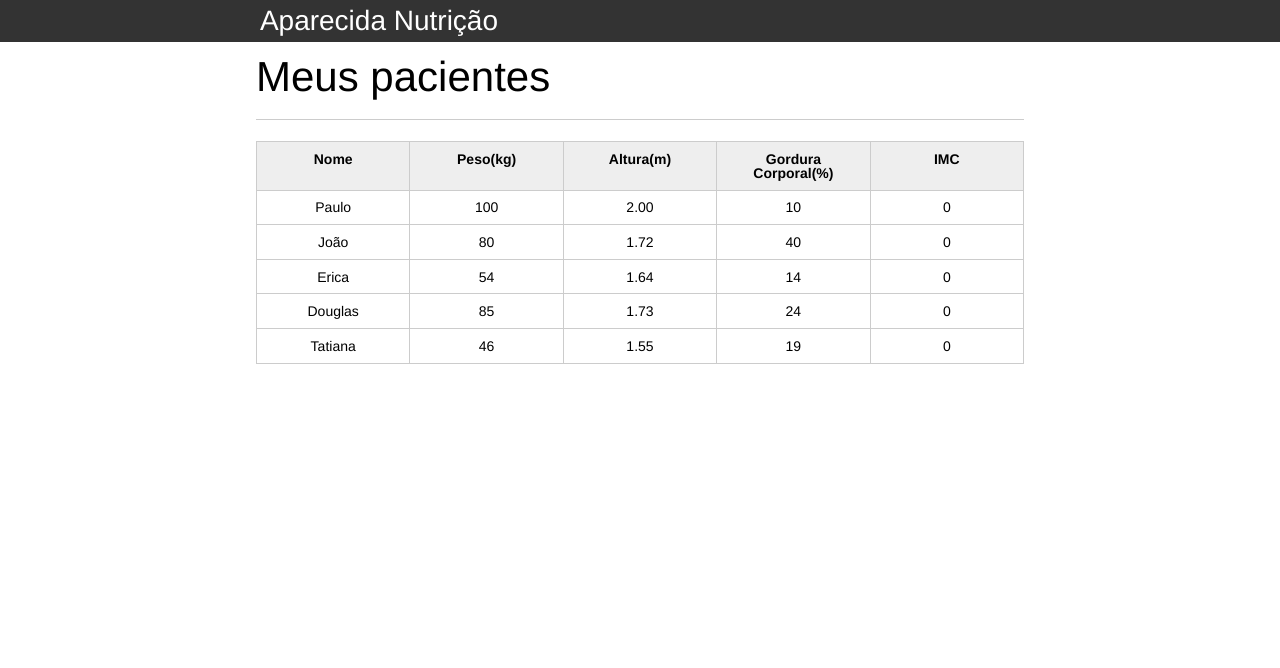
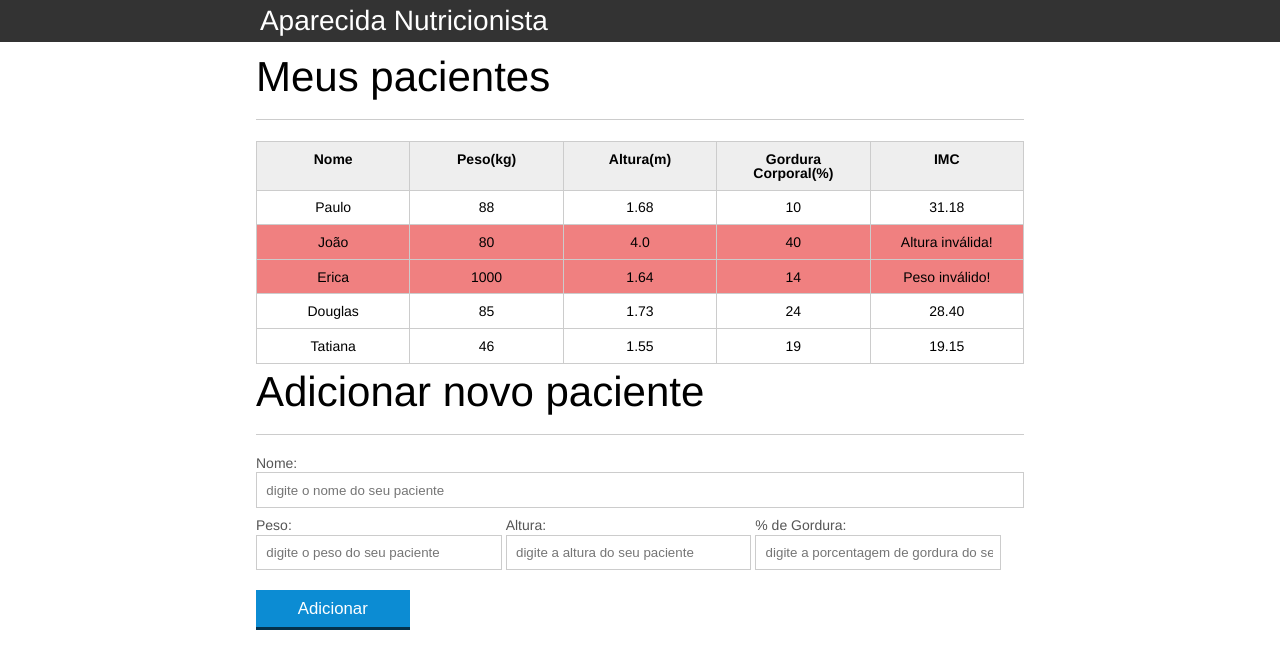
Before and after one commit to dayanelefkum/MeuProjetoJavaScript, a plain HTML site: page introducao-javascript/index.html in a window 1280 px wide. Drawn offline with Linux system fonts and the light colour scheme.

Commit message:
developing form.js
Developing js

```diff
--- a/introducao-javascript/css/index.css
+++ b/introducao-javascript/css/index.css
@@ -132,3 +132,7 @@ button[disabled=disabled], button:disabled {
 .campo-invalido{
 	border: 1px solid red;
 }
+
+.paciente-invalido{
+	background-color: lightcoral;
+}
--- a/introducao-javascript/index.html
+++ b/introducao-javascript/index.html
@@ -12,7 +12,7 @@
 
 		<header>
 			<div class="container">
-				<h1>Aparecida Nutrição</h1>
+				<h1 class="titulo">Aparecida Nutrição</h1>
 			</div>
 		</header>
 		<main>
@@ -29,10 +29,10 @@
 						</tr>
 					</thead>
 					<tbody id="tabela-pacientes">
-						<tr class="paciente" >
+						<tr class="paciente" id="primeiro-paciente">
 							<td class="info-nome">Paulo</td>
-							<td class="info-peso">100</td>
-							<td class="info-altura">2.00</td>
+							<td class="info-peso">88</td>
+							<td class="info-altura">1.68</td>
 							<td class="info-gordura">10</td>
 							<td class="info-imc">0</td>
 						</tr>
@@ -40,14 +40,14 @@
 						<tr class="paciente" >
 							<td class="info-nome">João</td>
 							<td class="info-peso">80</td>
-							<td class="info-altura">1.72</td>
+							<td class="info-altura">4.0</td>
 							<td class="info-gordura">40</td>
 							<td class="info-imc">0</td>
 						</tr>
 
 						<tr class="paciente" >
 							<td class="info-nome">Erica</td>
-							<td class="info-peso">54</td>
+							<td class="info-peso">1000</td>
 							<td class="info-altura">1.64</td>
 							<td class="info-gordura">14</td>
 							<td class="info-imc">0</td>
@@ -72,6 +72,31 @@
 
 			</section>
 		</main>
+		<section class="container">
+    <h2 id="titulo-form">Adicionar novo paciente</h2>
+    <form id="form-adiciona">
+        <div class="">
+            <label for="nome">Nome:</label>
+            <input id="nome" name="nome" type="text" placeholder="digite o nome do seu paciente" class="campo">
+        </div>
+        <div class="grupo">
+            <label for="peso">Peso:</label>
+            <input id="peso" name="peso" type="text" placeholder="digite o peso do seu paciente" class="campo campo-medio">
+        </div>
+        <div class="grupo">
+            <label for="altura">Altura:</label>
+            <input id="altura" name="altura" type="text" placeholder="digite a altura do seu paciente" class="campo campo-medio">
+        </div>
+        <div class="grupo">
+            <label for="gordura">% de Gordura:</label>
+            <input id="gordura" type="text" placeholder="digite a porcentagem de gordura do seu paciente" class="campo campo-medio">
+        </div>
 
+        <button id="adicionar-paciente" class="botao bto-principal">Adicionar</button>
+    </form>
+		</section>
+
+		<script src="js/calcula-imc.js"></script>
+		<script src="js/form.js"></script>
 	</body>
 </html>
--- /dev/null
+++ b/introducao-javascript/js/calcula-imc.js
@@ -0,0 +1,46 @@
+var titulo = document.querySelector(".titulo");
+titulo.textContent = "Aparecida Nutricionista";
+
+var pacientes = document.querySelectorAll(".paciente");
+
+for(var i = 0; i < pacientes.length; i++){
+  var paciente = pacientes[i];
+
+  var tdPeso = paciente.querySelector(".info-peso");
+  var peso = tdPeso.textContent;
+
+  var tdAltura = paciente.querySelector(".info-altura");
+  var altura = tdAltura.textContent;
+
+  var tdImc = paciente.querySelector(".info-imc");
+
+  var pesoEValido = true;
+  var alturaEValida = true;
+
+  if (peso<=0 || peso>=1000){
+      console.log("Peso inválido");
+      pesoEValido = false;
+      tdImc.textContent = "Peso inválido!";
+      paciente.classList.add("paciente-invalido");
+  }
+
+  if (altura<=0 || altura>=3.0){
+      console.log("altura inválido");
+      alturaEValida = false;
+      tdImc.textContent = "Altura inválida!";
+      paciente.classList.add("paciente-invalido");
+  }
+
+  if (pesoEValido && alturaEValida){
+    var imc = calculaImc(peso,altura);
+    tdImc.textContent = imc;
+  }
+}
+
+function  calculaImc(peso,altura){
+  var imc = 0;
+
+  imc = peso / (altura * altura);
+
+  return imc.toFixed(2);
+}
--- /dev/null
+++ b/introducao-javascript/js/form.js
@@ -0,0 +1,54 @@
+var botaoAdicionar = document.querySelector("#adicionar-paciente");
+botaoAdicionar.addEventListener("click", function(event){
+    event.preventDefault();
+
+    var form = document.querySelector("#form-adiciona");
+
+    //pegando o valor digitado
+    var paciente = obtemPacienteDoFormulario(form);
+
+    //cria tr na tabela
+    var pacienteTr = montaTr(paciente);
+
+    //adicionando o paciente na  tabela
+    var tabela = document.querySelector("#tabela-pacientes");
+
+    tabela.appendChild(pacienteTr);
+
+    //limpar o form
+    form.reset();
+
+});
+
+function obtemPacienteDoFormulario(form){
+    var paciente = {
+      nome: form.nome.value,
+      peso: form.peso.value,
+      altura: form.altura.value,
+      gordura: form.gordura.value,
+      imc: calculaImc(form.peso.value,form.altura.value)
+    }
+    return paciente;
+}
+
+function montaTr(paciente) {
+  var pacienteTr = document.createElement("tr");
+  pacienteTr.classList.add("paciente");
+
+      pacienteTr.appendChild(montaTd(paciente.nome, "info-nome"));
+      pacienteTr.appendChild(montaTd(paciente.peso, "info-peso"));
+      pacienteTr.appendChild(montaTd(paciente.altura, "info-altura"));
+      pacienteTr.appendChild(montaTd(paciente.gordura, "info-gordura"));
+      pacienteTr.appendChild(montaTd(paciente.imc, "info-imc"));
+
+  return pacienteTr;
+}
+
+function montaTd(dado,classe)  {
+  var td = document.createElement("td");
+  td.textContent = dado;
+  td.classList.add(classe);
+
+  return td;
+
+}
```
